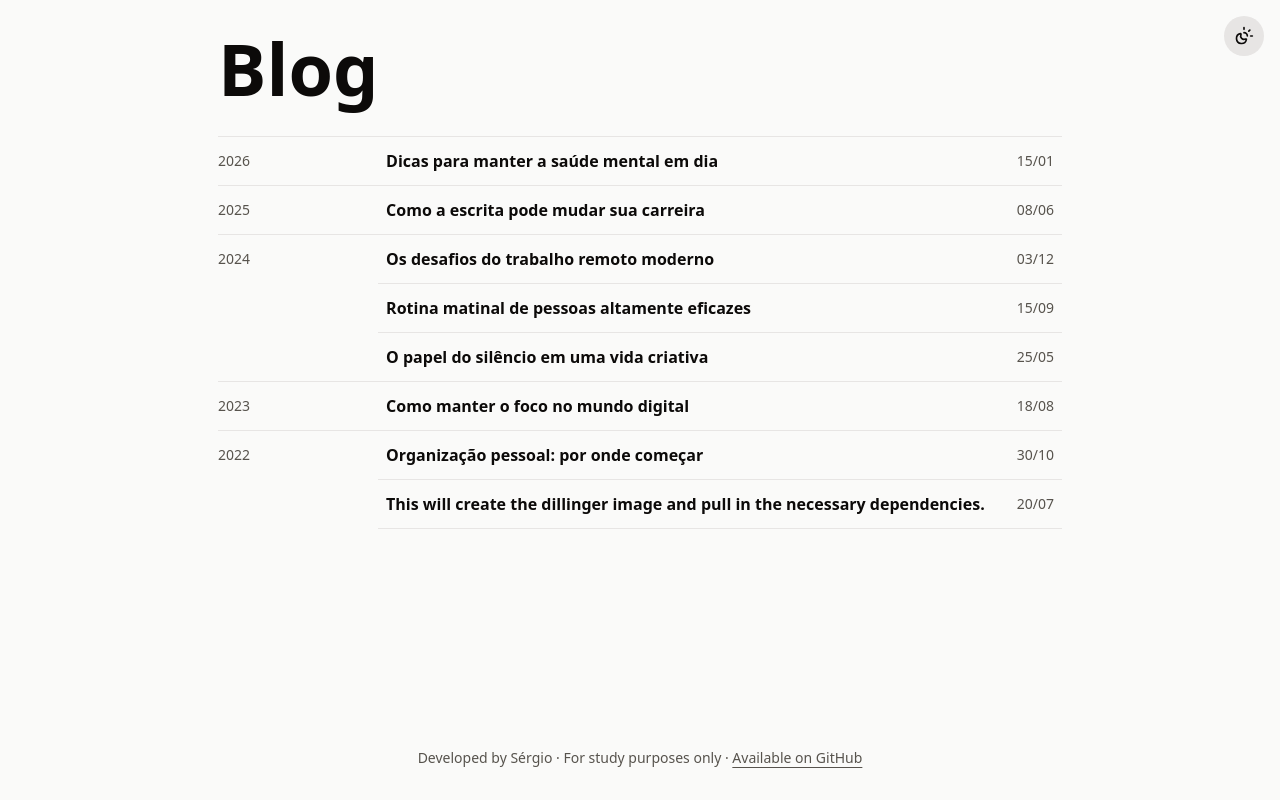
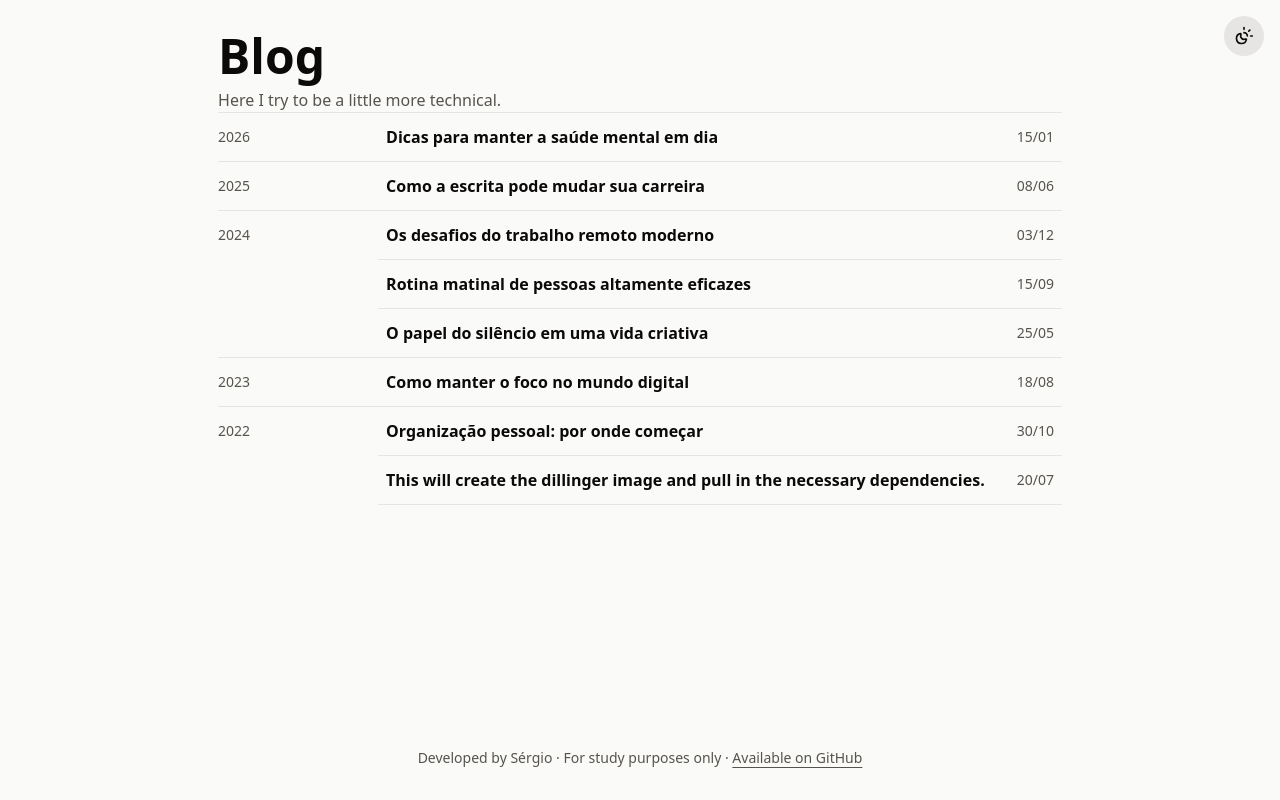
Before and after one commit to sergiodantasz/blog, a Next.js app: page / in a window 1280 px wide. Built offline with nearby package versions, Linux system fonts and the light colour scheme.

Commit message:
style(header): update blog title styling and add descriptive subtitle for enhanced clarity

```diff
--- a/src/components/ui/header.tsx
+++ b/src/components/ui/header.tsx
@@ -1,7 +1,10 @@
 export function Header() {
   return (
     <header>
-      <h1 className='pb-8 text-4xl font-extrabold sm:text-5xl md:text-6xl lg:text-7xl'>Blog</h1>
+      <h1 className='mb-1 text-3xl font-bold sm:mb-2 sm:text-5xl'>Blog</h1>
+      <p className='text-stone-600 dark:text-stone-400'>
+        Here I try to be a little more technical.
+      </p>
     </header>
   );
 }
```
